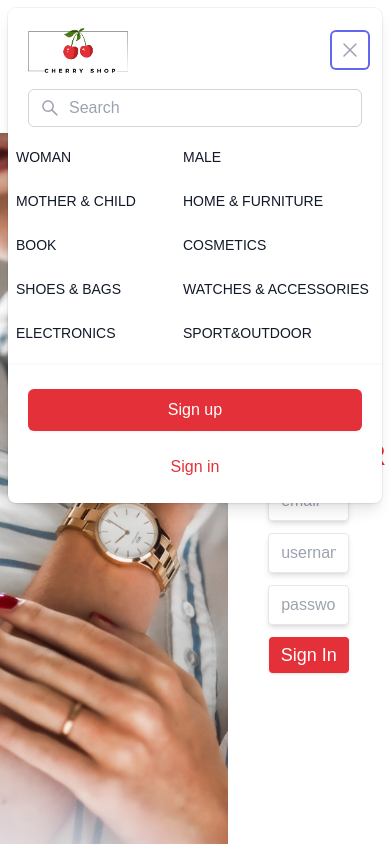
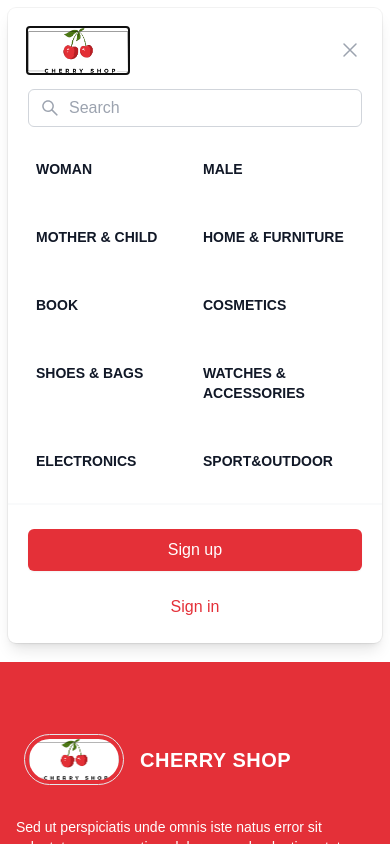
Before and after one commit to yasincandev/cherryshop, a Next.js app: page /register in a window 390 px wide. Both pictures are taken after a click on the button "Open menu". Shown: the top 844 px of the page. Built offline with nearby package versions, Linux system fonts and the light colour scheme; no server answers; what next-redux-wrapper would draw is missing.

Commit message:
responsivness changed

```diff
--- a/components/Home/Collection.jsx
+++ b/components/Home/Collection.jsx
@@ -1,4 +1,5 @@
 import Image from "next/image";
+import Link from "next/link";
 import { Swiper, SwiperSlide } from "swiper/react";
 import { Navigation } from "swiper";
 import "swiper/css";
@@ -30,6 +31,7 @@
         >
           {womenProducts.map((product) => (
             <SwiperSlide key={product.id}>
+              <Link href={`/detail/${product.id}`}>
                 <Image
                   src={product.image}
                   alt=''
@@ -37,6 +39,7 @@
                   height={100}
                   className=' object-contain w-full h-full'
                 />
+              </Link>
             </SwiperSlide>
           ))}
         </Swiper>
--- a/components/Layout.jsx
+++ b/components/Layout.jsx
@@ -3,7 +3,7 @@
 
 const Layout = ({ children }) => {
   return (
-    <div className='flex flex-col w-full h-screen gap-10'>
+    <div className='flex flex-col w gap-10'>
       <Navbar />
       {children}
       <Footer />
--- a/components/Navbar/ResponsiveNavbar.jsx
+++ b/components/Navbar/ResponsiveNavbar.jsx
@@ -8,7 +8,7 @@
 
 const ResponsiveNavbar = () => {
   return (
-    <Popover className='relative bg-white'>
+    <Popover className='relative '>
       <div className='mx-auto max-w-7xl px-4 sm:px-6'>
         <div className='flex items-center justify-between border-b-2 border-gray-100 py-6 md:justify-start md:space-x-10'>
           <div className='flex justify-start lg:w-0 lg:flex-1'>
@@ -18,6 +18,7 @@
                 alt='logo'
                 width={150}
                 height={50}
+                className='cursor-pointer'
               />
             </Link>
           </div>
@@ -30,13 +31,13 @@
 
           <div className='hidden items-center justify-end md:flex md:flex-1 lg:w-0'>
             <Link
-              href='#'
+              href='/login'
               className='whitespace-nowrap text-base font-medium text-gray-500 hover:text-gray-900'
             >
               Sign in
             </Link>
             <Link
-              href='#'
+              href='/register'
               className='ml-8 inline-flex items-center justify-center whitespace-nowrap rounded-md border border-transparent bg-indigo-600 px-4 py-2 text-base font-medium text-white shadow-sm hover:bg-indigo-700'
             >
               Sign up
@@ -56,18 +57,20 @@
       >
         <Popover.Panel
           focus
-          className='absolute inset-x-0 top-0 origin-top-right transform p-2 transition md:hidden'
+          className='absolute inset-x-0 top-0 origin-top-right z-10 transform p-2 transition md:hidden'
         >
           <div className='divide-y-2 divide-gray-50 rounded-lg bg-white shadow-lg ring-1 ring-black ring-opacity-5'>
             <div className='px-5 pt-5 pb-6'>
               <div className='flex items-center justify-between'>
                 <div>
+                  <Link href='/'>
                     <Image
                       src='/assets/logo.png'
                       alt='logo'
                       width={100}
                       height={100}
                     />
+                  </Link>
                 </div>
 
                 <div className='-mr-2'>
@@ -100,15 +103,12 @@
               <div className='mt-6'>
                 <nav className='grid grid-cols-2 gap-y-8'>
                   {categories.map((item) => (
-                    <Link
-                      key={item.name}
-                      href='#'
-                      className='-m-3 flex items-center rounded-md  '
+                    <span
+                      key={item.id}
+                      className='p-2 text-sm font-semibold  text-gray-900 hover:text-[#E43038]'
                     >
-                      <span className='py-2 text-sm font-medium  text-gray-900 hover:text-[#E43038]'>
                       {item.name}
                     </span>
-                    </Link>
                   ))}
                 </nav>
               </div>
@@ -116,13 +116,13 @@
             <div className='space-y-6 py-6 px-5'>
               <div>
                 <Link
-                  href='#'
+                  href='/register'
                   className='flex w-full items-center justify-center rounded-md border border-transparent bg-[#E43038] px-4 py-2 text-base font-medium text-white shadow-sm '
                 >
                   Sign up
                 </Link>
                 <p className='mt-6 text-center text-base font-medium text-gray-500'>
-                  <Link href='#' className='text-[#E43038]'>
+                  <Link href='/login' className='text-[#E43038]'>
                     Sign in
                   </Link>
                 </p>
--- a/pages/login.js
+++ b/pages/login.js
@@ -4,6 +4,8 @@
 import { useRouter } from "next/router";
 import { auth, signInWithEmailAndPassword } from "../firebase";
 import { login } from "../store/reducers/userSlice";
+import { LockClosedIcon } from "@heroicons/react/24/outline";
+import Link from "next/link";
 
 const Login = () => {
   const [email, setEmail] = useState("");
@@ -24,44 +26,88 @@
   };
 
   return (
-    <div className='w-full h-screen flex flex-col-reveresed'>
+    <div className='flex min-h-full items-center justify-center py-12 px-4 sm:px-6 lg:px-8'>
+      <div className='w-full max-w-md space-y-8'>
+        <div>
           <Image
-        src='/assets/login.jpg'
+            src='/assets/logo.png'
             alt='background'
-        className='object-cover object-center h-screen w-7/12'
+            className='mx-auto h-12 w-auto'
             width={600}
             height={600}
           />
-
-      <div className='bg-white flex flex-col justify-center items-center w-5/12 shadow-lg'>
-        <h1 className='text-3xl font-bold text-[#E43038] mb-2'>LOGIN</h1>
-        <div className='w-1/2 text-center'>
+          <h2 className='mt-6 text-center text-3xl font-bold tracking-tight text-gray-900'>
+            Sign in to your account
+          </h2>
+          <p className='mt-2 text-center text-sm text-gray-600'>
+            Or{" "}
+            <Link
+              href='/register'
+              className='font-medium text-indigo-600 hover:text-indigo-500'
+            >
+              create an account
+            </Link>
+          </p>
+        </div>
+        <form className='mt-8 space-y-6' onSubmit={loginHandler}>
+          <input type='hidden' name='remember' defaultValue='true' />
+          <div className='-space-y-px rounded-md shadow-sm'>
+            <div>
+              <label htmlFor='email-address' className='sr-only'>
+                Email address
+              </label>
               <input
                 type='email'
                 name='email'
                 value={email}
                 onChange={(e) => setEmail(e.target.value)}
-            placeholder='email'
-            autoComplete='off'
-            className='shadow-md border w-full h-10 px-3 py-2 text-black focus:outline-none focus:border-[#E43038] mb-3 rounded'
+                placeholder='Email address'
+                autoComplete='email'
+                className='relative block w-full appearance-none rounded-none rounded-t-md border border-gray-300 px-3 py-2 focus:outline-none focus:border-[#E43038] mb-3 '
               />
+            </div>
+            <div>
+              <label htmlFor='password' className='sr-only'>
+                Password
+              </label>
               <input
                 type='password'
                 name='password'
                 value={password}
                 onChange={(e) => setPassword(e.target.value)}
                 placeholder='password'
-            autoComplete='off'
-            className='shadow-md border w-full h-10 px-3 py-2 text-black focus:outline-none focus:border-[#E43038] mb-3 rounded'
+                autoComplete='current-password'
+                className='relative block w-full appearance-none rounded-none rounded-b-md border border-gray-300 px-3 py-2  focus:outline-none focus:border-[#E43038] mb-3 '
               />
+            </div>
+          </div>
+          <div className='flex items-center justify-between'>
+            <div className='flex items-center'>
+              <input
+                id='remember-me'
+                name='remember-me'
+                type='checkbox'
+                className='h-4 w-4 rounded border-gray-300 text-indigo-600 focus:ring-indigo-500'
+              />
+              <label
+                htmlFor='remember-me'
+                className='ml-2 block text-sm text-gray-900'
+              >
+                Remember me
+              </label>
+            </div>
+          </div>
+
+          <div>
             <button
               onClick={loginHandler}
               type='submit'
-            className='bg-[#E43038] hover:bg-[#dd767b] text-white px-3 py-1 rounded text-lg focus:outline-none shadow'
+              className='group relative flex w-full justify-center rounded-md border border-transparent bg-indigo-600 py-2 px-4 text-sm font-medium text-white hover:bg-indigo-700 focus:outline-none focus:ring-2 focus:ring-indigo-500 focus:ring-offset-2'
             >
-            Sign In
+              Sign in
             </button>
           </div>
+        </form>
       </div>
     </div>
   );
--- a/pages/register.js
+++ b/pages/register.js
@@ -1,4 +1,5 @@
 import Image from "next/image";
+import Link from "next/link";
 import { useState } from "react";
 import { useDispatch, useSelector } from "react-redux";
 import { useRouter } from "next/router";
@@ -24,54 +25,88 @@
   };
 
   return (
-    <div className='w-full h-screen flex flex-col-reveresed -mt-6'>
+    <div className='flex min-h-full items-center justify-center py-12 px-4 sm:px-6 lg:px-8'>
+      <div className='w-full max-w-md space-y-8'>
+        <div>
           <Image
-        src='/assets/Register.jpg'
+            src='/assets/logo.png'
             alt='background'
-        className='object-cover h-screen w-7/12'
+            className='mx-auto h-12 w-auto'
             width={600}
             height={600}
           />
-
-      <div className='bg-white flex flex-col justify-center items-center w-5/12 shadow-lg'>
-        <h1 className='text-3xl font-bold text-[#E43038] mb-2'>REGISTER</h1>
-        <div className='w-1/2 text-center'>
+          <h2 className='mt-6 text-center text-3xl font-bold tracking-tight text-gray-900'>
+            Create an account
+          </h2>
+          <p className='mt-2 text-center text-sm text-gray-600'>
+            Or{" "}
+            <Link
+              href='/login'
+              className='font-medium text-indigo-600 hover:text-indigo-500'
+            >
+              sign in to your account
+            </Link>
+          </p>
+        </div>
+        <form className='mt-8 space-y-6' onSubmit={registerHandler}>
+          <input type='hidden' name='remember' defaultValue='true' />
+          <div className='-space-y-px rounded-md shadow-sm'>
+            <div>
+              <label htmlFor='email-address' className='sr-only'>
+                Email address
+              </label>
               <input
                 type='email'
-            onChange={(e) => setEmail(e.target.value)}
                 name='email'
                 value={email}
-            placeholder='email'
-            autoComplete='off'
-            className='shadow-md border w-full h-10 px-3 py-2 text-black focus:outline-none focus:border-[#E43038] mb-3 rounded'
+                onChange={(e) => setEmail(e.target.value)}
+                placeholder='Email address'
+                autoComplete='email'
+                className='relative block w-full appearance-none rounded-none rounded-t-md border border-gray-300 px-3 py-2 focus:outline-none focus:border-[#E43038] mb-3 '
               />
-          <input
-            type='text'
-            name='username'
-            value={name}
-            onChange={(e) => setName(e.target.value)}
-            placeholder='username'
-            autoComplete='off'
-            className='shadow-md border w-full h-10 px-3 py-2 text-black focus:outline-none focus:border-[#E43038] mb-3 rounded'
-          />
+            </div>
+            <div>
+              <label htmlFor='password' className='sr-only'>
+                Password
+              </label>
               <input
                 type='password'
+                name='password'
                 value={password}
                 onChange={(e) => setPassword(e.target.value)}
-            name='password'
                 placeholder='password'
-            autoComplete='off'
-            className='shadow-md border w-full h-10 px-3 py-2 text-black focus:outline-none focus:border-[#E43038] mb-3 rounded'
+                autoComplete='current-password'
+                className='relative block w-full appearance-none rounded-none rounded-b-md border border-gray-300 px-3 py-2  focus:outline-none focus:border-[#E43038] mb-3 '
               />
+            </div>
+          </div>
+          <div className='flex items-center justify-between'>
+            <div className='flex items-center'>
+              <input
+                id='remember-me'
+                name='remember-me'
+                type='checkbox'
+                className='h-4 w-4 rounded border-gray-300 text-indigo-600 focus:ring-indigo-500'
+              />
+              <label
+                htmlFor='remember-me'
+                className='ml-2 block text-sm text-gray-900'
+              >
+                Remember me
+              </label>
+            </div>
+          </div>
 
+          <div>
             <button
               onClick={registerHandler}
               type='submit'
-            className='bg-[#E43038] hover:bg-[#dd767b] text-white px-3 py-1 rounded text-lg focus:outline-none shadow'
+              className='group relative flex w-full justify-center rounded-md border border-transparent bg-[#E43038] py-2 px-4 text-sm font-medium text-white hover:bg-[#dd9194] focus:outline-none focus:ring-2 focus:ring-[#331416] focus:ring-offset-2'
             >
-            Sign In
+              Sign in
             </button>
           </div>
+        </form>
       </div>
     </div>
   );
--- a/store/index.js
+++ b/store/index.js
@@ -18,10 +18,29 @@
 import createWebStorage from "redux-persist/lib/storage/createWebStorage";
 import userSlice from "./reducers/userSlice";
 
+const createNoopStorage = () => {
+  return {
+    getItem(_key) {
+      return Promise.resolve(null);
+    },
+    setItem(_key, value) {
+      return Promise.resolve(value);
+    },
+    removeItem(_key) {
+      return Promise.resolve();
+    },
+  };
+};
+
+const storage =
+  typeof window === "undefined"
+    ? createNoopStorage()
+    : createWebStorage("local");
+
 const persistConfig = {
   key: "root",
   version: 1,
-  storage: createWebStorage("local"),
+  storage,
   whitelist: ["cart", "user"],
 };
 
```
Lines whose indentation alone changed are shown as unchanged.
